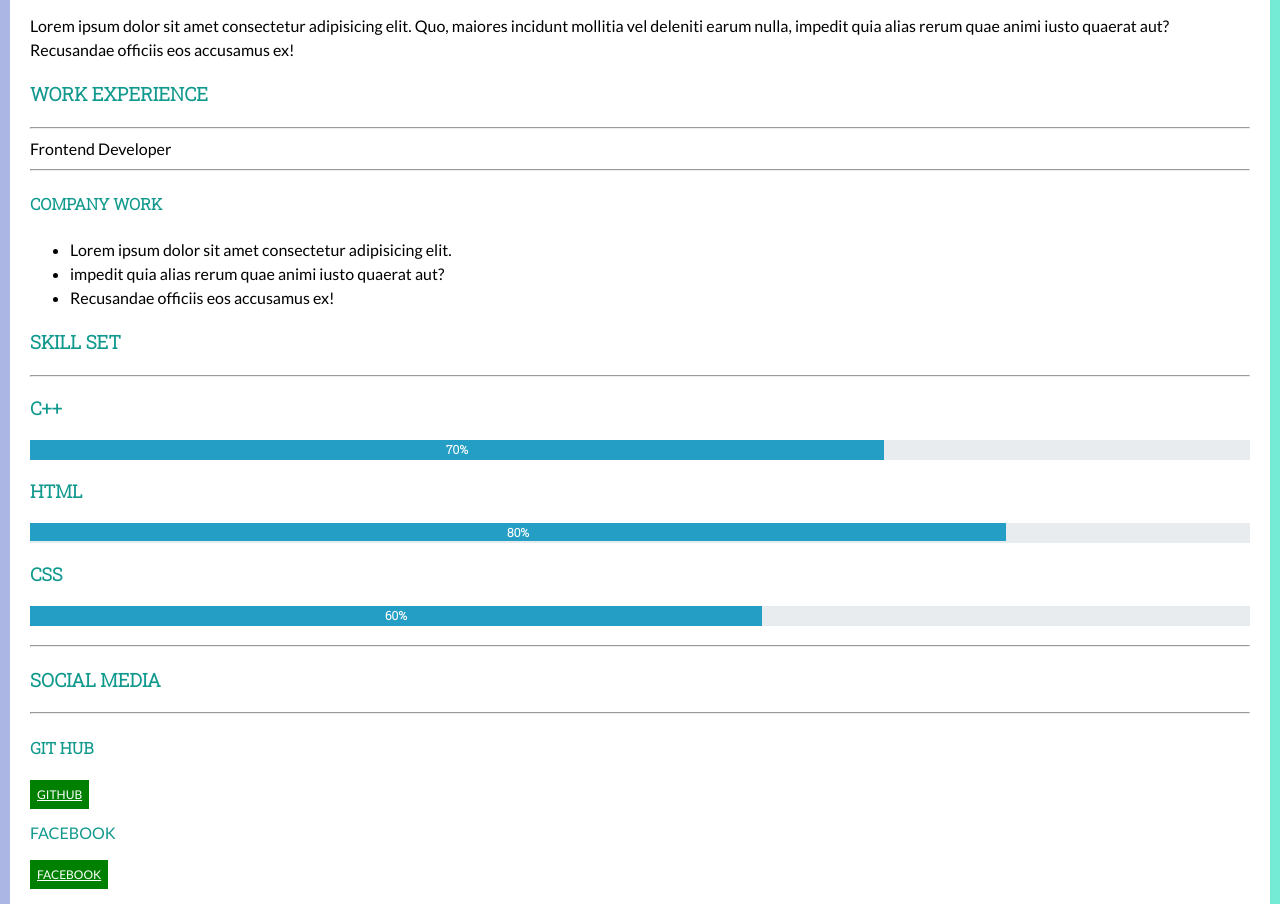
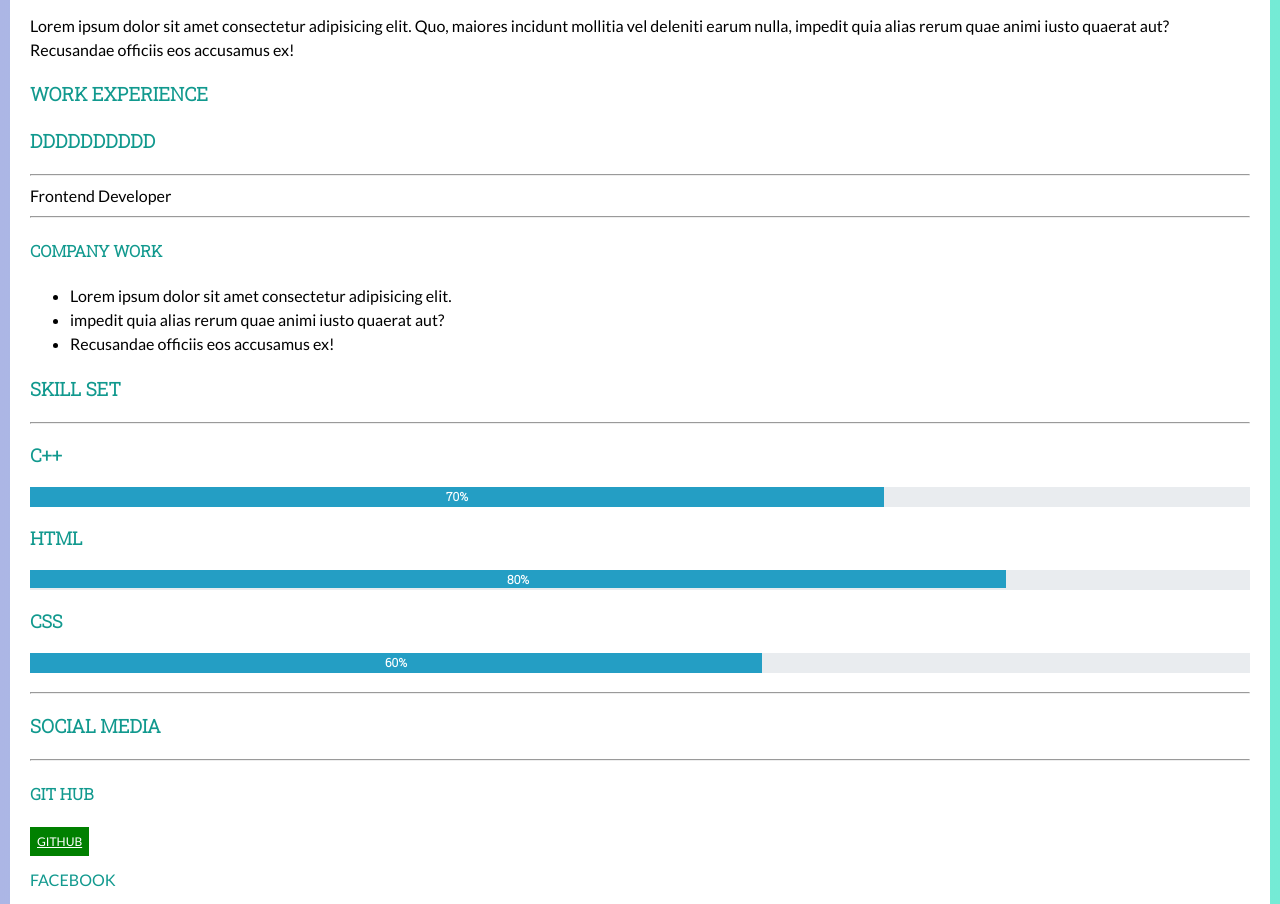
Before and after one commit to anik904/jukti_CV, a plain HTML site: page index.html in a window 1280 px wide. Shown: the part 861-1765 px from the top of the page. Drawn offline with Linux system fonts and the light colour scheme.

Commit message:
second commit

```diff
--- a/index.html
+++ b/index.html
@@ -41,6 +41,7 @@
 
             <div class="text--green text--uppercase line-height">
                 <h3>Work Experience <h3>
+                    dddddddddd
              </div>
                 <hr>
                 <span class="text-black line-height">Frontend Developer</span> <hr/>
```
Also changed, not shown: assets/style/style.css (line endings or trailing spaces).
